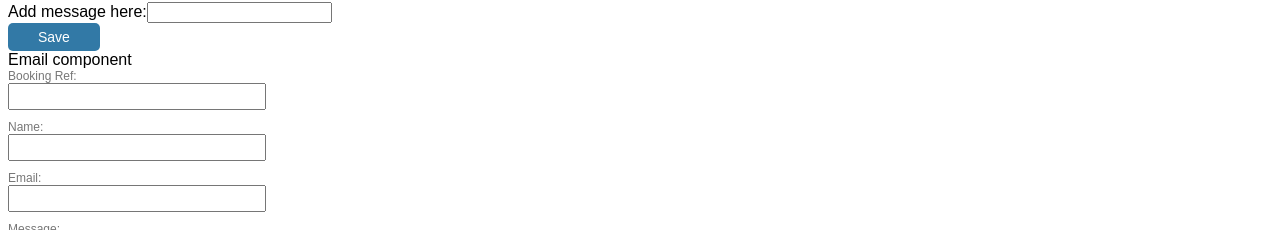
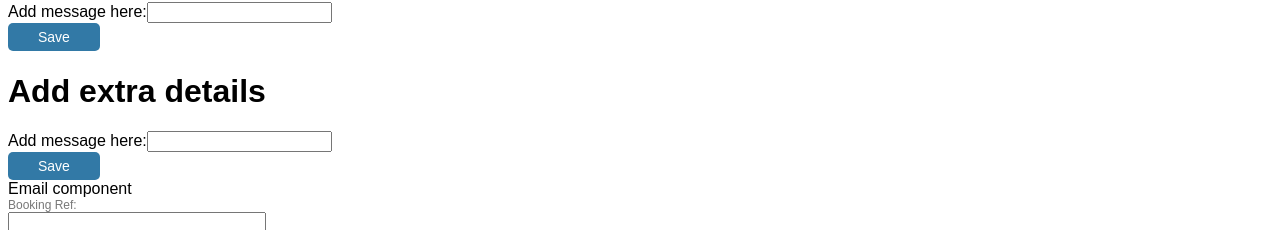
Before and after one commit to camsh69/Restaurant_Booking_System-final_project, a React (Create React App) app in the folder client/: page /add in a window 1280 px wide. Shown: the part 469-699 px from the top of the page. Built offline with nearby package versions, Linux system fonts and the light colour scheme; no server answers.

Commit message:
updating component structure

```diff
--- a/client/src/components/BookingFormComponent/BookingForm.js
+++ b/client/src/components/BookingFormComponent/BookingForm.js
@@ -1,30 +1,19 @@
 import { useState } from 'react';
-import Email from './Email'
 
-
-
-const BookingForm = ({ newBooking, email, phoneNumber, name, customerId, customers}) => {
+const BookingForm = ({ newBooking, email, phoneNumber, name, customers}) => {
 
   const [message, setMessage] = useState("");
 
-
-
   const handleMessageChange = (ev) => setMessage(ev.target.value);
-
-
-
-
 
   const handleSubmit = ev => {
     ev.preventDefault();
-    const custId = customers.lastIndexOf()
-    const neededIndex = customers.length-1
 
-
+    const neededIndex = customers.length-1;
 
     newBooking({
         message: message,
-      customer: {
+        customer: {
         id: customers[neededIndex].id,
         name: name,
         phoneNumber: phoneNumber,
@@ -55,12 +44,8 @@ const BookingForm = ({ newBooking, email, phoneNumber, name, customerId, custome
 
       <input type="submit" name="submit" value="Save" />
     </form>
-
-    <Email />
     </>
-
   );
-
 }
 
 
--- a/client/src/containers/BookingFormContainer.js
+++ b/client/src/containers/BookingFormContainer.js
@@ -1,6 +1,8 @@
 import React from 'react';
 import CustomerForm from '../components/BookingFormComponent/CustomerForm';
-import FetchTable from '../components/FetchTableFormComponent/FetchTable';
+import FetchTable from '../components/BookingFormComponent/FetchTable';
+import BookingForm from '../components/BookingFormComponent/BookingForm';
+import Email from '../components/BookingFormComponent/Email';
 
 
 const BookingFormContainer = ({newCustomer, newBooking, customers, restaurantTables}) => {
@@ -9,6 +11,11 @@ const BookingFormContainer = ({newCustomer, newBooking, customers, restaurantTab
       <FetchTable  restaurantTables={restaurantTables} />
 
       <CustomerForm newCustomer = {newCustomer} newBooking= {newBooking} customers ={customers}/>
+
+      <BookingForm/>
+
+      <Email/>
+
     </div>
   )
 }
```
Also changed, not shown: client/src/components/BookingFormComponent/AddToTableList.js (renamed from client/src/components/FetchTableFormComponent/AddToTableList.js), client/src/components/BookingFormComponent/FetchTable.js (renamed from client/src/components/FetchTableFormComponent/FetchTable.js).
